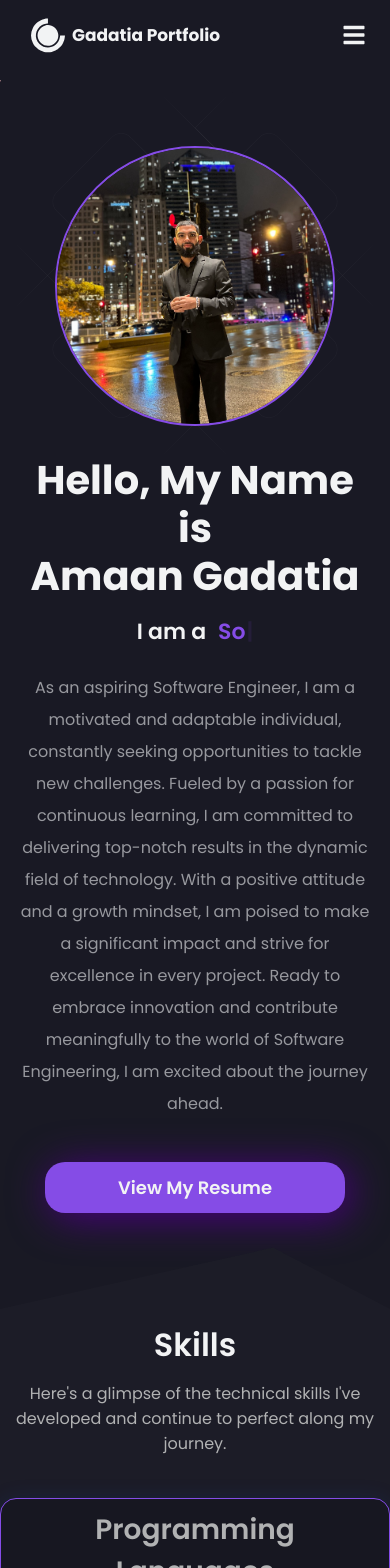
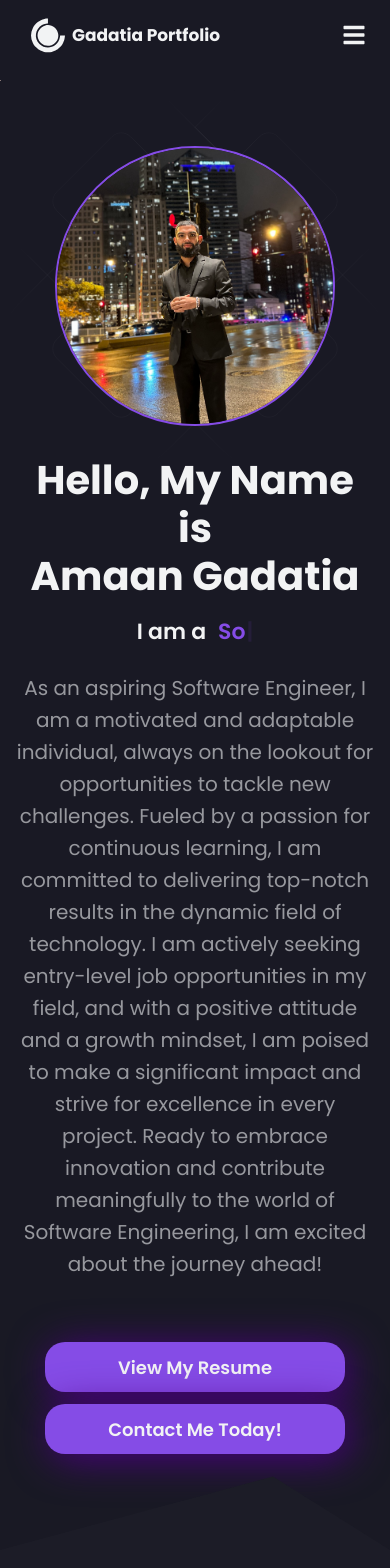
Before and after one commit to gadatiaamaan/Amaan-Gadatia-Portfolio, a React (Create React App) app: page / in a window 390 px wide. Shown: the top 1568 px of the page. Built offline with nearby package versions, Linux system fonts and the light colour scheme.

Commit message:
Mobile Menu Fix

```diff
--- a/src/components/Contact/index.js
+++ b/src/components/Contact/index.js
@@ -69,9 +69,10 @@ const ContactForm = styled.form`
 `;
 
 const ContactTitle = styled.div`
-  font-size: 24px;
+  font-size: 22px;
   margin-bottom: 6px;
   font-weight: 600;
+  text-align: center;
   color: ${({ theme }) => theme.text_primary};
 `;
 
@@ -167,15 +168,15 @@ const Contact = () => {
       <Wrapper>
         <Title>Contact Me</Title>
         <Desc>
-          Feel free to contact me with any inquiries or potential opportunities!
+          Feel free to contact me with any inquiries or potential opportunities and I will get back to you as soon as possible!
         </Desc>
         <ContactForm ref={form} onSubmit={sendEmail}>
-          <ContactTitle>Email Me 🚀</ContactTitle>
+          <ContactTitle>Email Me Today! 🚀</ContactTitle>
           <ContactInput placeholder="Subject" name="subject" required />
           <ContactInput placeholder="Name" name="user_name" required />
           <ContactInput placeholder="Email" name="user_email" type="email" required />
           <ContactInput placeholder="Phone Number" name="user_number" />
-          <ContactInputMessage placeholder="Message" rows="4" name="message" required />
+          <ContactInputMessage placeholder="Message" rows="6" name="message" required />
           <ContactButton type="submit" value="Send" />
         </ContactForm>
         <Snackbar
--- a/src/components/Introduction/IntroductionStyle.js
+++ b/src/components/Introduction/IntroductionStyle.js
@@ -188,23 +188,23 @@ export const SubTitle = styled.div`
   }
 
   @media (max-width: 1284px) {
-    font-size: 16px;
+    font-size: 20px;
     line-height: 32px;
   }
 `;
 
 // Styled component for the resume button in the introduction section
-export const ResumeButton = styled.a`
+export const MenuButton = styled.a`
   -webkit-appearance: button;
   -moz-appearance: button;
   appearance: button;
   text-decoration: none;
-    width: 95%;
-    max-width: 300px;
+  width: 225px;
   text-align: center;
   padding: 16px 10px;
   color: ${({ theme }) => theme.text_primary};
   border-radius: 20px;
+  box-margin: 16px;
   cursor: pointer;
   font-size: 18px;
   font-weight: 600;
@@ -216,13 +216,30 @@ export const ResumeButton = styled.a`
   &:hover {
     transform: scale(1.05);
     transition: all 0.4s ease-in-out;
-        box-shadow:  20px 20px 60px #1F2634,
+    box-shadow: 20px 20px 60px #1F2634;
     filter: brightness(1);
   }
 
   // Media query for responsive design
   @media (max-width: 1284px) {
     padding: 12px 0;
+    min-width: 300px;
+    height: 50px;
+    width: 100%;
+    top margin: 16px;
     font-size: 18px;
   }
 `;
+
+export const MenuButtonContainer = styled.div`
+  display: flex;
+  justify-content: center;
+  gap: 12px;
+  margin-top: 20px;
+
+  @media (max-width: 1284px) {
+    flex-direction: column;
+    max-width: 300px;
+    align-items: center;
+  }
+`;
--- a/src/components/Introduction/index.js
+++ b/src/components/Introduction/index.js
@@ -1,6 +1,6 @@
 import React from 'react'
 import IntroductionBgAnimation from '../IntroductionBgAnimation'
-import { IntroductionContainer, IntroductionBg, IntroductionLeftContainer, Img, IntroductionRightContainer, IntroductionInnerContainer, TextLoop, Title, Span, SubTitle, ResumeButton } from './IntroductionStyle'
+import { IntroductionContainer, IntroductionBg, IntroductionLeftContainer, Img, IntroductionRightContainer, IntroductionInnerContainer, TextLoop, Title, Span, SubTitle, MenuButton, MenuButtonContainer } from './IntroductionStyle'
 import IntroductionImg from '../../images/profile.jpg'
 import Typewriter from 'typewriter-effect';
 import { Bio } from '../../data/constants';
@@ -32,8 +32,13 @@ const Introduction = () => {
                         </TextLoop>
                         {/* Displaying the description from Bio data */}
                         <SubTitle>{Bio.description}</SubTitle>
-                        {/* Creating a button to view the resume with a link from Bio data */}
-                        <ResumeButton href={Bio.resume} target='display'>  View My Resume  </ResumeButton>
+
+                        <MenuButtonContainer>
+                            {/* Creating a button to view the resume */}
+                            <MenuButton href={Bio.resume} target='display'>  View My Resume  </MenuButton>
+                            {/* Creating a button to contact with a link to the contact section */}
+                            <MenuButton href='#contactme'>Contact Me Today!</MenuButton>
+                        </MenuButtonContainer>
                     </IntroductionLeftContainer>
                     <IntroductionRightContainer id="Right">
                         {/* Displaying the introduction image */}
--- a/src/components/Navbar/NavbarStyled.js
+++ b/src/components/Navbar/NavbarStyled.js
@@ -167,14 +167,14 @@ export const MobileIcon = styled.div`
 export const MobileMenu = styled.div`
     display: flex;
     flex-direction: column;
-    justify-content: center;
     gap: 16px;
     position: absolute;
     top: 80px;
-    right: 0;
-    width: 100%;
+    align-items: right;
+    right: 0; /* Update this line to position the menu on the right */
+    min-width: 40px;
     padding: 12px 40px 24px 40px;
-    background: ${({ theme }) => theme.card_light+99};
+    background: ${({ theme }) => theme.card_light + '99'};
     transition: all 0.6s ease-in-out;
     transform: ${({ isOpen }) => (isOpen ? 'translateY(0)' : 'translateY(-100%)')};
     border-radius: 0 0 20px 20px;
@@ -182,6 +182,7 @@ export const MobileMenu = styled.div`
     opacity: ${({ isOpen }) => (isOpen ? '100%' : '0')};
     z-index: ${({ isOpen }) => (isOpen ? '1000' : '-1000')};
 `;
+
 
 // Styling for the mobile menu items container
 export const MobileMenuItems = styled.ul`
--- a/src/components/Navbar/index.js
+++ b/src/components/Navbar/index.js
@@ -76,7 +76,7 @@ function Navbar(props) {
             <MobileLink href='#experience' onClick={() => setIsOpen(!isOpen)}>Experience</MobileLink>
             <MobileLink href='#projects' onClick={() => setIsOpen(!isOpen)}>Projects</MobileLink>
             <MobileLink href='#education' onClick={() => setIsOpen(!isOpen)}>Education</MobileLink>
-            <MobileLink href='#contact' onClick={() => setIsOpen(!isOpen)}>Contact Me</MobileLink>
+            <MobileLink href='#contactme' onClick={() => setIsOpen(!isOpen)}>Contact Me</MobileLink>
 
             {/* Light/Dark Mode button for mobile */}
             <Toggle onClick={changeTheme}>
--- a/src/data/constants.js
+++ b/src/data/constants.js
@@ -8,7 +8,7 @@ export const Bio = {
     "Software Engineer",
   ],
   description:
-    "As an aspiring Software Engineer, I am a motivated and adaptable individual, constantly seeking opportunities to tackle new challenges. Fueled by a passion for continuous learning, I am committed to delivering top-notch results in the dynamic field of technology. With a positive attitude and a growth mindset, I am poised to make a significant impact and strive for excellence in every project. Ready to embrace innovation and contribute meaningfully to the world of Software Engineering, I am excited about the journey ahead.",
+    "As an aspiring Software Engineer, I am a motivated and adaptable individual, always on the lookout for opportunities to tackle new challenges. Fueled by a passion for continuous learning, I am committed to delivering top-notch results in the dynamic field of technology. I am actively seeking entry-level job opportunities in my field, and with a positive attitude and a growth mindset, I am poised to make a significant impact and strive for excellence in every project. Ready to embrace innovation and contribute meaningfully to the world of Software Engineering, I am excited about the journey ahead!",
   github: "https://github.com/gadatiaamaan",
   resume:
     "https://drive.google.com/file/d/1fAptngMQvilUuIRpsIg48uG0k2wAKAtw/view?usp=drive_link",
```
Lines whose indentation alone changed are shown as unchanged.
